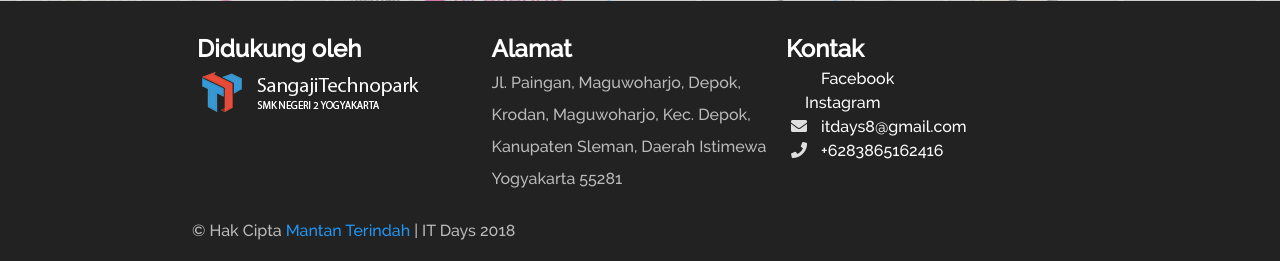
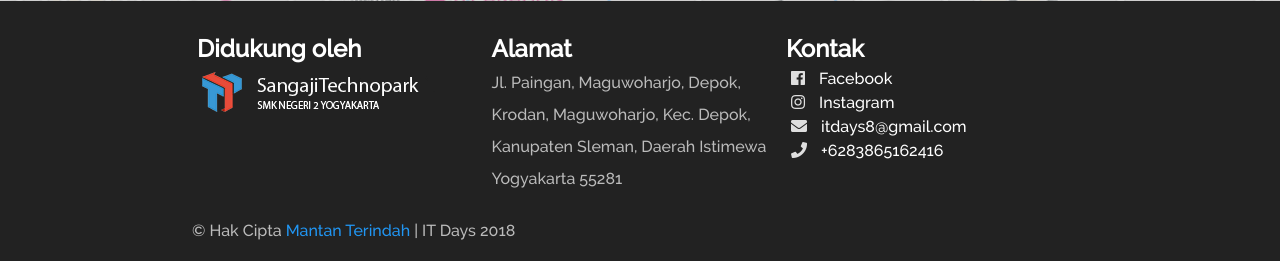
Before and after one commit to swengkie88/itdays, a PHP site: page /index.php in a window 1280 px wide. Shown: the part 2469-2730 px from the top of the page. Run offline with PHP 8.4, Linux system fonts and the light colour scheme; some libraries are stand-ins or nearby versions.

Commit message:
Small change on footer.php

```diff
--- a/layouts/footer.php
+++ b/layouts/footer.php
@@ -17,8 +17,8 @@
 			<div class="kolom3">
 				<h2>Kontak</h2>
 				<ul>
-					<li><a href="" title=""><i class="fa fa-facebook"></i> Facebook</a></li>
-					<li><a href="" title=""><i class="fa fa-love"></i> Instagram</a></li>
+					<li><a href="" title=""><i class="fab fa-facebook"></i> Facebook</a></li>
+					<li><a href="" title=""><i class="fab fa-instagram"></i> Instagram</a></li>
 					<li><a href="" title=""><i class="fa fa-envelope"></i> itdays8@gmail.com</a></li>
 					<li><a href="" title=""><i class="fa fa-phone"></i> +6283865162416</a></li>
 				</ul>
```
